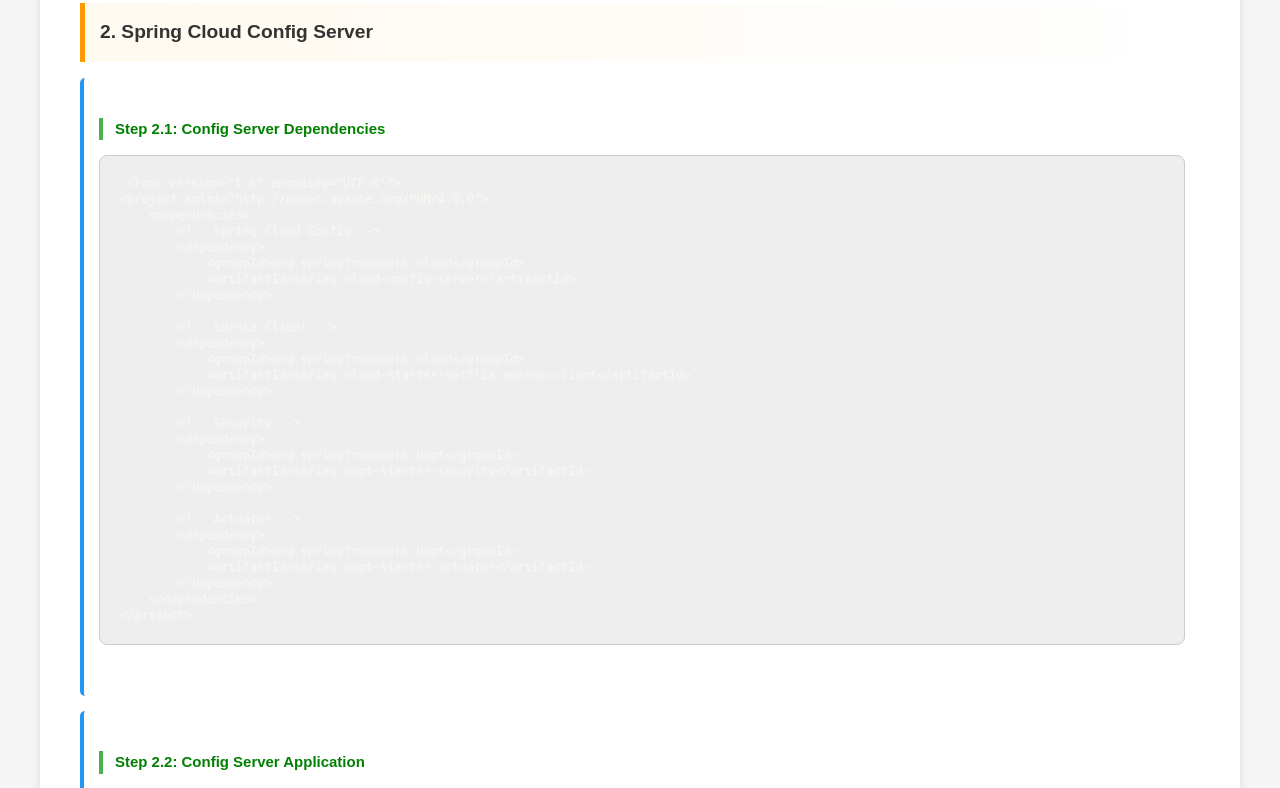
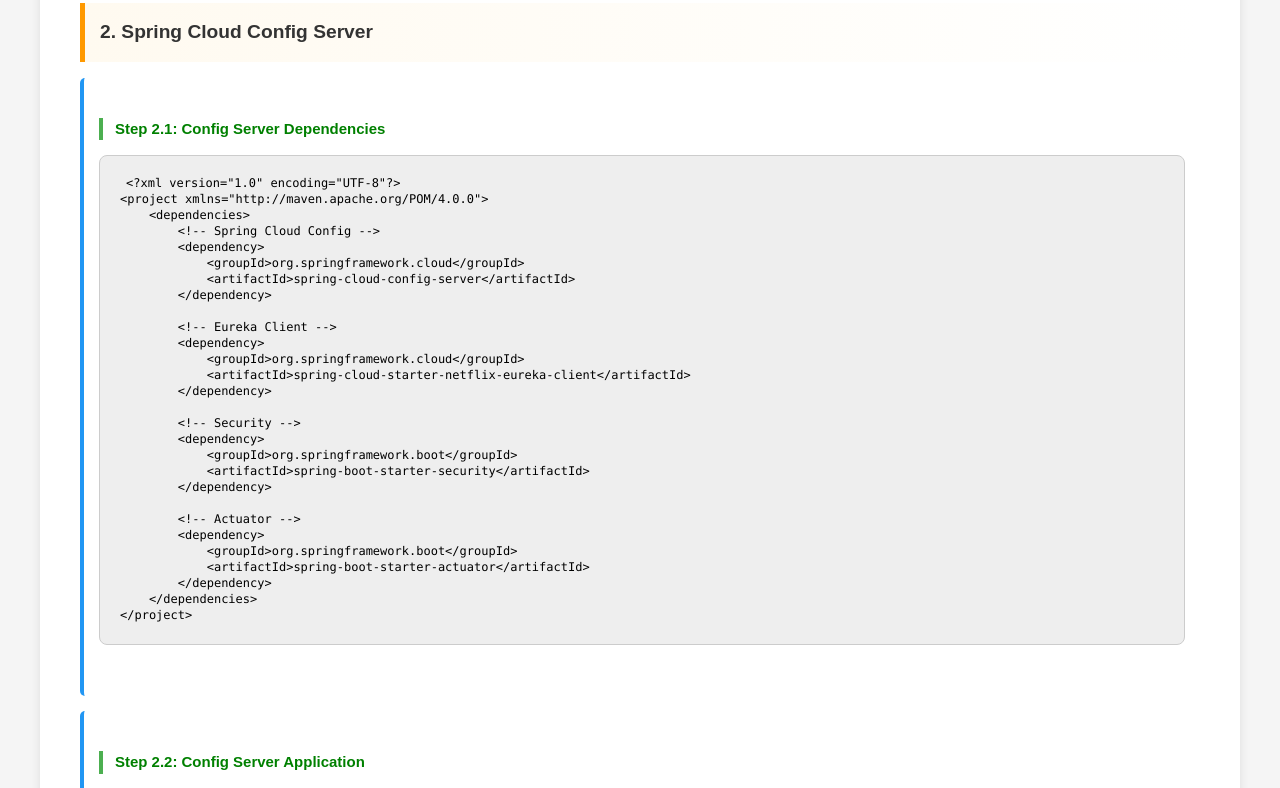
Before and after one commit to mayureshcicd/education, a plain HTML site: page SpringBootMicroservicesArchitecture.html in a window 1280 px wide. Shown: the part 1389-2177 px from the top of the page. Drawn offline with Linux system fonts and the light colour scheme; a script that the page names is missing.

Commit message:
added new feature

```diff
--- a/SpringBootMicroservicesArchitecture.html
+++ b/SpringBootMicroservicesArchitecture.html
@@ -113,6 +113,12 @@
             border-radius: 5px;
             margin: 10px 0;
         }
+                  code{
+        color: black;
+    }
+    pre {
+   color: black;
+}
     </style>
      <link rel="stylesheet" type="text/css" href="css/app.css"/>
     <script src="https://cdn.jsdelivr.net/npm/mermaid@10.6.1/dist/mermaid.min.js"></script>
```
